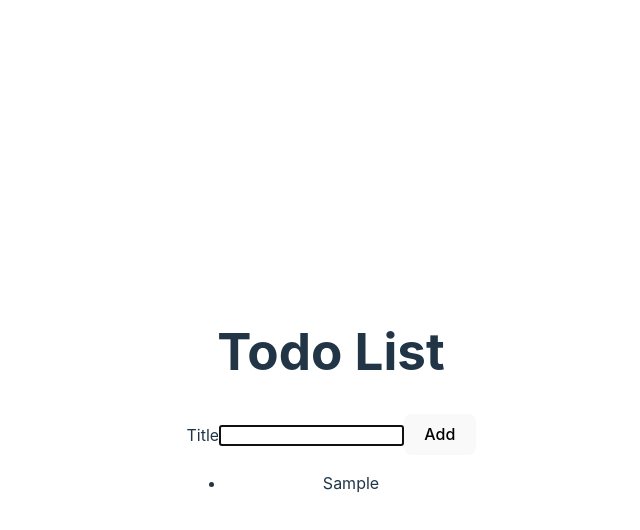
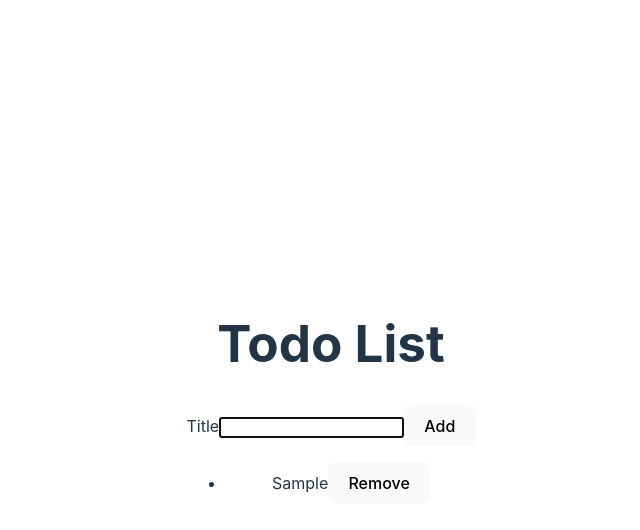
Before and after one commit to v-sevilla/react-todo, a React (Vite) app: page / in a window 1280 px wide. Both pictures are taken after typing "Sample" into the empty fields and a click on the button "Add". Shown: the top 530 px of the page, without its empty margins (309-949 px from the left). Built offline with nearby package versions, Linux system fonts and the light colour scheme.

Commit message:
Add button element inside list item

```diff
--- a/src/TodoListItem.jsx
+++ b/src/TodoListItem.jsx
@@ -2,7 +2,10 @@ import React from "react";
 
 const TodoListItem = ({title}) => {
   return (
-    <li>{title}</li>
+    <li>
+      {title}
+      <button type="button">Remove</button>
+    </li>
   );
 }
 
```
